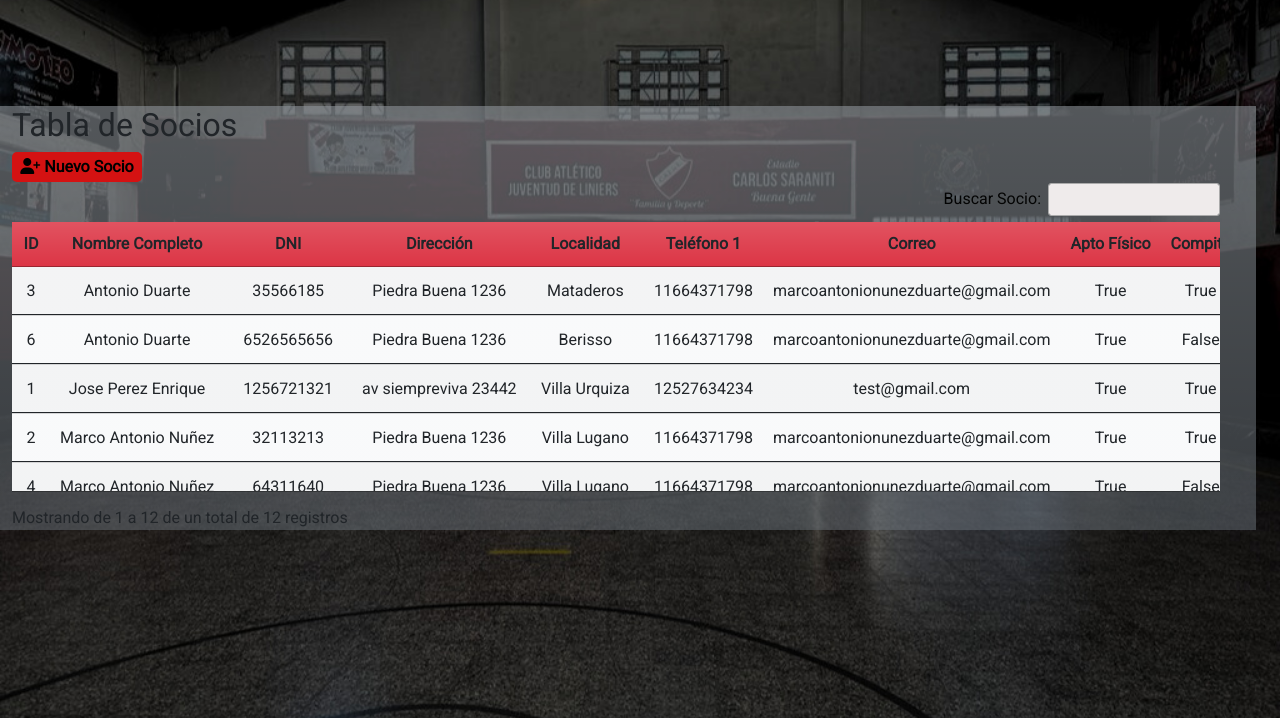
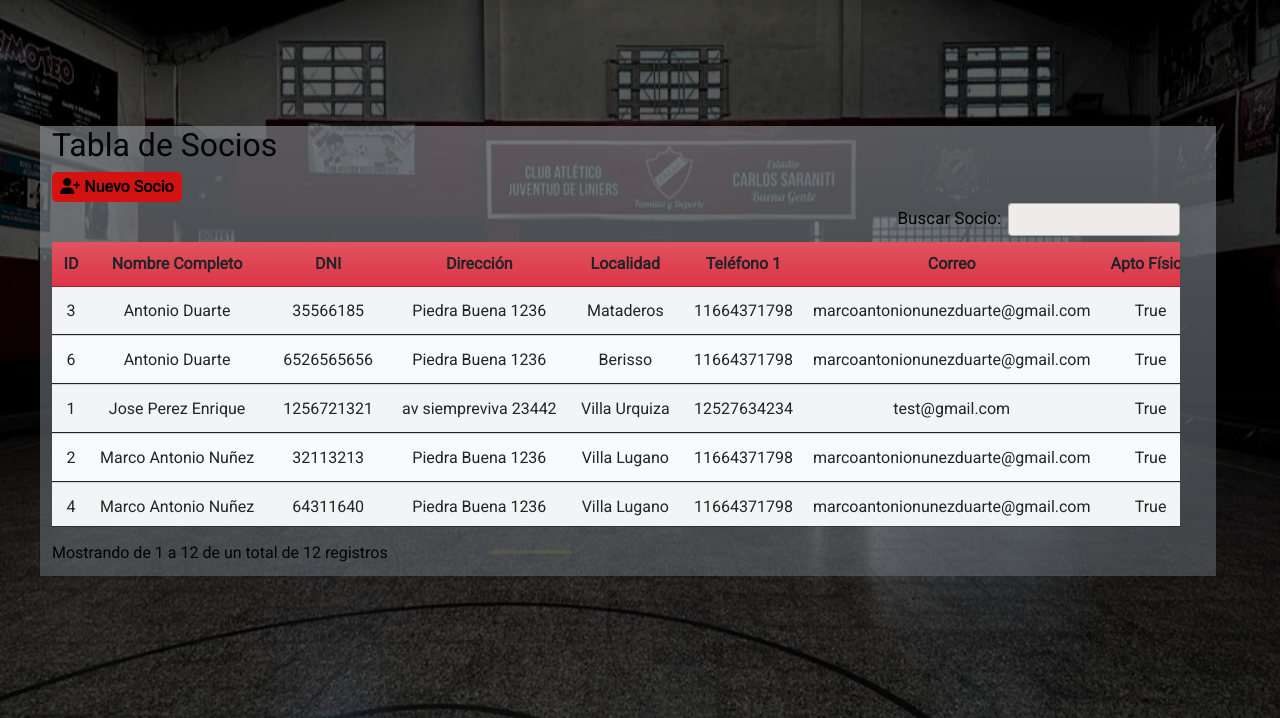
Before and after one commit to MarcoNu97/Proyectos-Django, a Django app: page /socios/ in a window 1280 px wide. Shown: the part 82-800 px from the top of the page. Run offline with Django 3.2, Linux system fonts and the light colour scheme; data comes from the database, SQL or seed files in the repository; both versions use the stored data as it was after the commit; lists and menus that the app fills with data are empty; some libraries are stand-ins or nearby versions.

Commit message:
Modificaciones V.1.4.1

```diff
--- a/Club-Atletico-Juventud-De-Liniers/static/css/EstilosHome1.css
+++ b/Club-Atletico-Juventud-De-Liniers/static/css/EstilosHome1.css
@@ -291,7 +291,7 @@ nav ul li a {
 
 
 
-@media screen and (min-width: 481px) and (max-width: 990px) { /*Inicio breakpoint tablets*/
+@media screen and (min-width: 481px) and (max-width: 1024px) { /*Inicio breakpoint tablets*/
 
 
     body {
@@ -312,7 +312,7 @@ nav ul li a {
         position: fixed;
         top: 0;
         width: 100%;
-        height: 82px;
+        height: 120px;
         border-radius: 0px 0px 15px 15px;
         transition: top 0.3s;
         z-index: 999; /* Asegura que la barra de navegación esté en la parte superior */
@@ -350,13 +350,14 @@ nav ul li a {
     #ContenedorMenu {
         background-color: #f3f3f3;
         background-repeat: no-repeat;
-        height: 77px;
+        height: 115px;
         display: grid;
-        grid-template-columns: 80px 2.5fr 1fr 1fr 1.5fr 1fr 0.2fr;
-        grid-template-rows: 100%;
+        grid-template-columns: 5fr 5fr 1fr 1fr 1fr 1fr 1fr;
+        grid-template-rows:100%;
         margin-top: 0px;
         padding: 0px;
         border-radius: 0px 0px 20px 20px;
+
     }
 
     .ItemMenu {
@@ -399,6 +400,10 @@ nav ul li a {
         font-weight: bold;
         color: #000000;
         text-shadow: 1px 2px 3px grey;
+    }
+
+    .Titulo {
+        width: 20rem;
     }
 
     .Tx{
--- a/Club-Atletico-Juventud-De-Liniers/static/css/Estilos_DT.css
+++ b/Club-Atletico-Juventud-De-Liniers/static/css/Estilos_DT.css
@@ -2,7 +2,7 @@
 /* ------- */
 
 div.container {
-    max-width: 1700px;
+    max-width: 1200px;
 
 }
 
@@ -58,8 +58,157 @@ div.container {
 .dataTables_wrapper .dataTables_filter label{
     color: #040404;
     font-weight: bold;
+    font-size: 17px;
 }
 
 .btn-custom-width {
     width: 60px; /* Puedes ajustar el ancho según tus necesidades */
 }
+
+.my-4{
+    margin-top: 90px !important;
+}
+
+.TituloABM {
+
+    color: #040404;
+}
+
+.dataTables_info {
+
+    color: #040404 !important;
+
+}
+
+/* Estilos del marco transparente de la DataTable */
+.cl {
+
+    height: 450px;
+}
+
+
+
+
+/* --- */
+/* --- */
+@media screen and (max-width: 480px) { /*Inicio breakpoint smartphones*/
+
+
+
+
+}/*Finalizacion breakpoint smarphones*/
+
+/* ----- */
+/* ----- */
+
+@media screen and (min-width: 481px) and (max-width: 1024px) { /*Inicio breakpoint tablets*/
+
+
+
+}/*Finalizacion breakpoint tablets*/
+
+/* ----- */
+/* ----- */
+
+@media screen and (min-width: 1700px) { /*Inicio breakpoint Monitores*/
+
+/* Estilos del DataTable */
+/* ------- */
+
+div.container {
+    max-width: 1800px;
+
+}
+
+.Contenedor {
+
+    height: 100vh;
+    width: 100vw;
+    display: flex;
+    justify-content: center;
+    align-items: center;
+
+
+}
+
+.row{
+
+    width: 100%;
+}
+
+#tabla-socios-localidades_wrapper{
+
+    width: 100%;
+}
+
+
+.centered {
+    text-align: center !important;
+    vertical-align: middle !important;
+}
+
+#btn_Socios{
+        width: 140px;
+        height: 40px;
+        margin-bottom: 1px;
+        font-weight: bold;
+        background-color: #d41212;
+        border: 0;
+        padding: 1px;
+        border-radius: 5px 5px 5px 5px;
+}
+
+#btn_Socios:hover{
+    background-color: #c40404;
+        transition: all 0.2s;
+        color: #161515;
+
+}
+
+.dataTables_wrapper .dataTables_filter input{
+    background-color: #efebeb;
+}
+
+.dataTables_wrapper .dataTables_filter label{
+    color: #040404;
+    font-weight: bold;
+    font-size: 20px;
+}
+
+.btn-custom-width {
+    width: 60px; /* Puedes ajustar el ancho según tus necesidades */
+}
+
+table {
+    font-size: 20px;
+}
+
+.TituloABM {
+
+    font-size: 40px ;
+    color: #040404;
+}
+
+.dataTables_info {
+
+    height: 20px;
+    color: #040404;
+
+}
+
+.my-4{
+    margin-top: 90px !important;
+}
+
+/* Estilos del marco transparente de la DataTable */
+.cl {
+
+    height: 700px;
+}
+
+/* Estilos del Tamaño del Tbody de la DataTable */
+.dataTables_scrollBody{
+
+    max-height: 450px !important;
+}
+}/*Finalizacion breakpoint Monitores*/
--- a/Club-Atletico-Juventud-De-Liniers/templates/loginregister/base.html
+++ b/Club-Atletico-Juventud-De-Liniers/templates/loginregister/base.html
@@ -34,7 +34,7 @@
             <ul id="ContenedorMenu">
 
                 <li class="ItemMenu Logo centrado"><a title="Volver al menu principal" class="centrado" href={% url 'home' %}><img class="LogoMenu" src="https://github.com/MarcoNu97/Proyecto_CAJL/blob/main/Interfaz%20Principal/ImagenesHome/EscudoHome.png?raw=true" alt="LogoClub"></a></li>
-                <li class="ItemMenu"><a title="Volver al menu principal" class="Texto centrado Tx animate__animated animate__pulse" href={% url 'home' %}>Club Atlético Juventud de Liniers</a></li>
+                <li class="ItemMenu Titulo"><a title="Volver al menu principal" class="Texto centrado Tx animate__animated animate__pulse" href={% url 'home' %}>Club Atlético Juventud de Liniers</a></li>
                 {% if request.user.is_authenticated %}
                 <li class="ItemMenu M2 h centrado"><a class="h centrado" href={% url 'socios' %}>Socios</a></li>
                 <li class="ItemMenu M2 h centrado">
--- a/Club-Atletico-Juventud-De-Liniers/templates/partners/partners_list.html
+++ b/Club-Atletico-Juventud-De-Liniers/templates/partners/partners_list.html
@@ -26,8 +26,8 @@
 
     <div class="container h-60 my-4">
         <div class="row">
-         <div class="col-xl-12 bg-secondary bg-gradient bg-opacity-50">
-            <h2>Tabla de Socios</h2>
+         <div class="col-xl-12 bg-secondary bg-gradient bg-opacity-50 cl">
+            <h2 class="TituloABM">Tabla de Socios</h2>
 
             <table id="tabla-socios-localidades" class="display responsive table nowrap table-striped" width="100%">
                 <button id="btn_Socios"><i class="fa-solid fa-user-plus"></i> Nuevo Socio</button>
@@ -107,7 +107,7 @@
     ordering: false,
     //Tamaño de la tabla
     //
-    scrollY: "225px",
+    scrollY: "240px",
     lengthMenu: [5, 10, 15, 20, 100, 200, 500],
     columnDefs: [
         { className: "centered", targets: [0, 1, 2, 3, 4, 5, 6, 7, 8, 9, 10] },
@@ -118,7 +118,14 @@
         //
         { width: "10%", targets: [7] },
         { width: "20%", targets: [1] },
-        { width: "10%", targets: [0] }
+        { width: "10%", targets: [0] },
+        // Prioridad de las columnas responsive
+        //
+        { responsivePriority: 2, targets: 10 },
+        { responsivePriority: 3, targets: 1 },
+        { responsivePriority: 4, targets: 8 },
+        { responsivePriority: 5, targets: 7 },
+        { responsivePriority: 1, targets: 0 },
     ],
     pageLength: 6,
     destroy: true,
```
Also changed, not shown: Club-Atletico-Juventud-De-Liniers/db.sqlite3.
